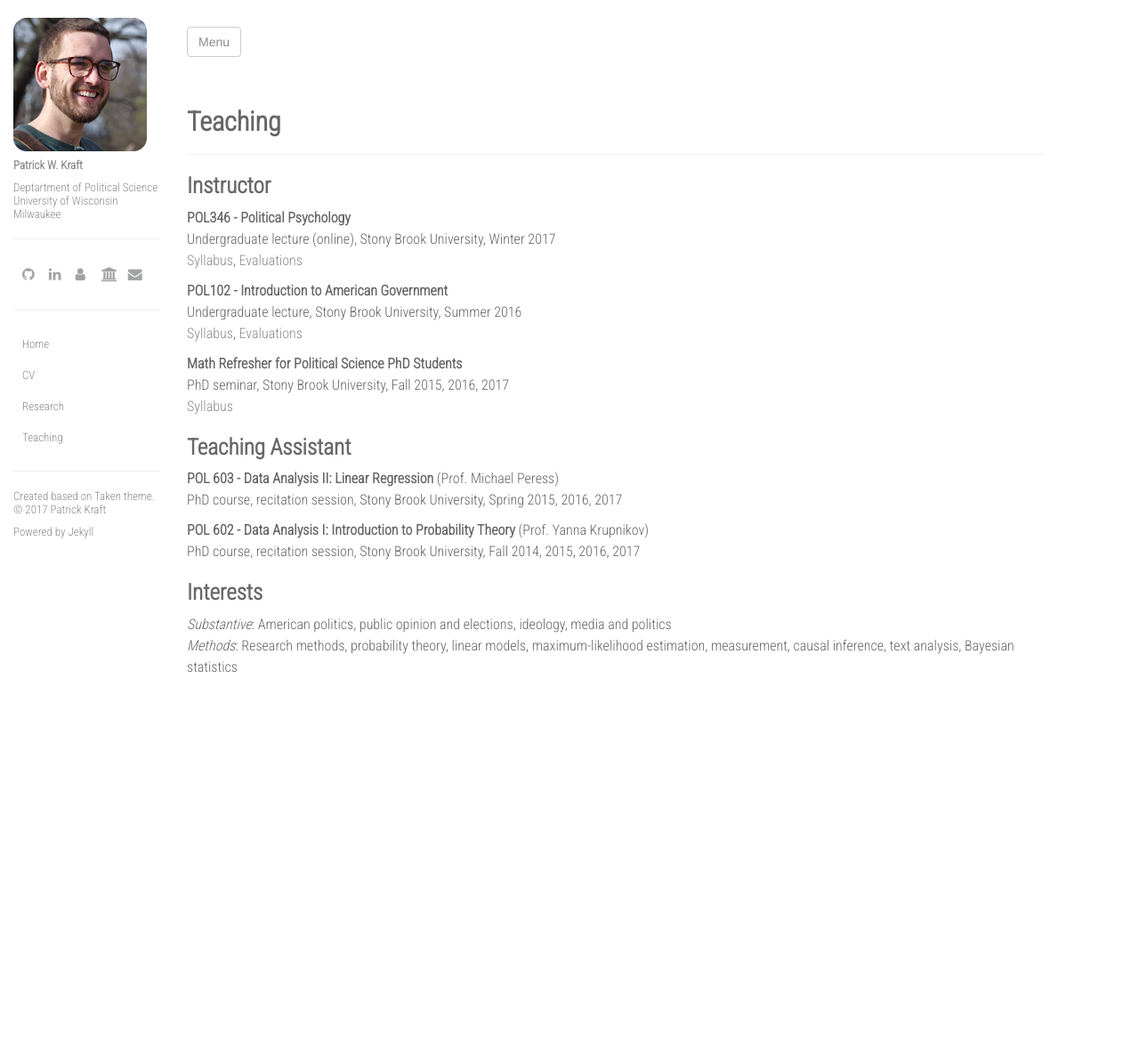
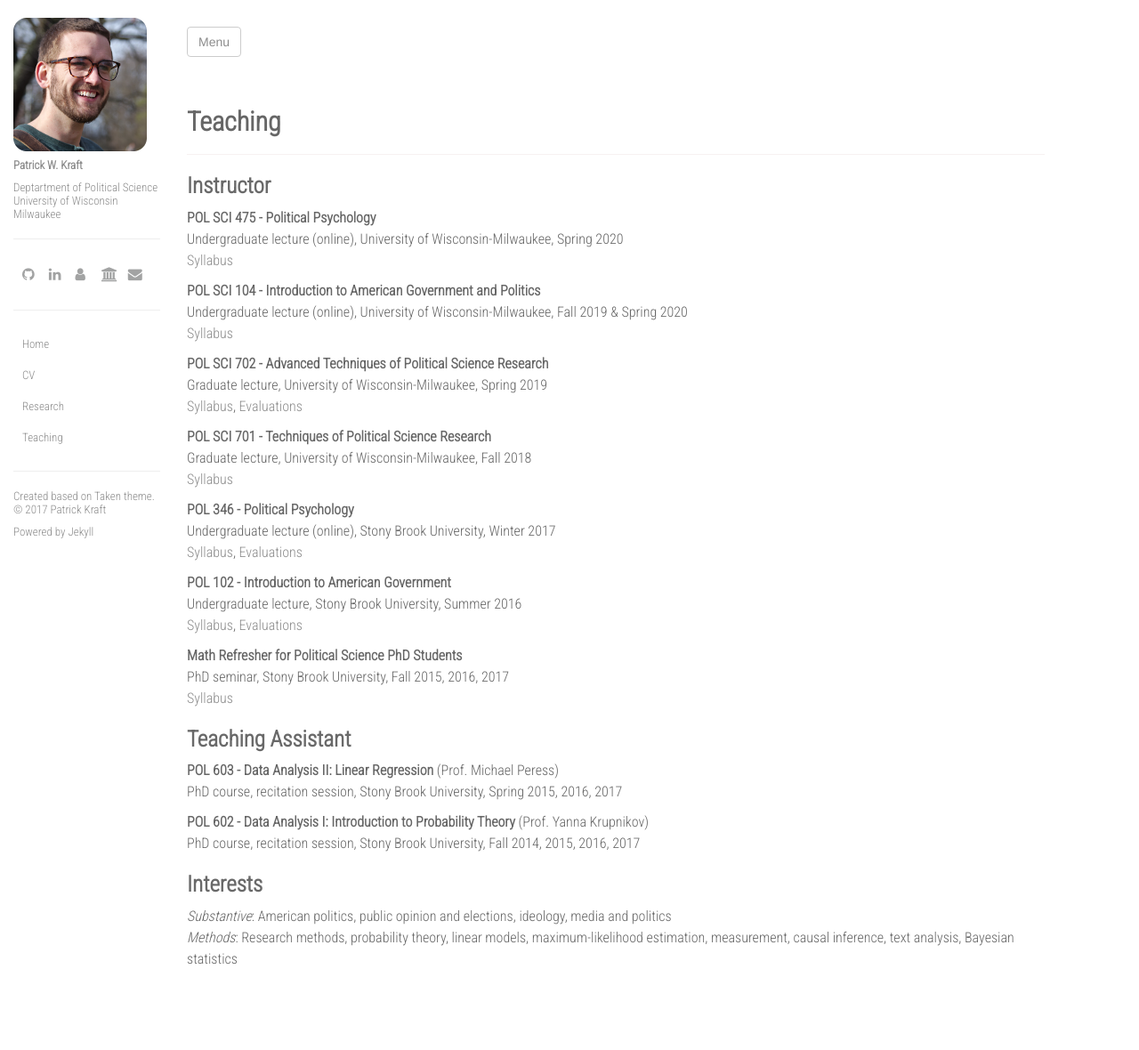
Before and after one commit to pwkraft/pwkraft-old.github.io, a Jekyll site: the page built from teaching.md, in a window 1280 px wide. Shown: the whole page at 89% size. Built offline with Jekyll 4.4.1, drawn with Linux system fonts in a browser that asks for light colours; nearby versions of some CDN libraries; before the commit the page ends 920 px from its top, so only the background shows below that.

Commit message:
update teaching and cv

```diff
--- a/teaching.md
+++ b/teaching.md
@@ -7,11 +7,27 @@ permalink: /teaching/
 
 # Instructor
 
-**POL346 - Political Psychology** \\
+**POL SCI 475 - Political Psychology** \\
+Undergraduate lecture (online), University of Wisconsin-Milwaukee, Spring 2020 \\
+[Syllabus](../resources/syllabi/PolSci475_2020.pdf)
+
+**POL SCI 104 - Introduction to American Government and Politics** \\
+Undergraduate lecture (online), University of Wisconsin-Milwaukee, Fall 2019 & Spring 2020 \\
+[Syllabus](../resources/syllabi/PolSci104_2019.pdf)
+
+**POL SCI 702 - Advanced Techniques of Political Science Research** \\
+Graduate lecture, University of Wisconsin-Milwaukee, Spring 2019 \\
+[Syllabus](../resources/syllabi/PolSci702_2019.pdf), [Evaluations](../resources/syllabi/PolSci702_2019_Evals.pdf)
+
+**POL SCI 701 - Techniques of Political Science Research** \\
+Graduate lecture, University of Wisconsin-Milwaukee, Fall 2018 \\
+[Syllabus](../resources/syllabi/PolSci701_2019.pdf)
+
+**POL 346 - Political Psychology** \\
 Undergraduate lecture (online), Stony Brook University, Winter 2017 \\
 [Syllabus](../resources/syllabi/POL346_2017.pdf), [Evaluations](../resources/syllabi/POL346_2017_Evals.pdf)
 
-**POL102 - Introduction to American Government** \\
+**POL 102 - Introduction to American Government** \\
 Undergraduate lecture, Stony Brook University, Summer 2016 \\
 [Syllabus](../resources/syllabi/POL102_2016.pdf), [Evaluations](../resources/syllabi/POL102_2016_Evals.pdf)
 
```
Also changed, not shown: research.md (+5 -5 lines), 6 other files.
